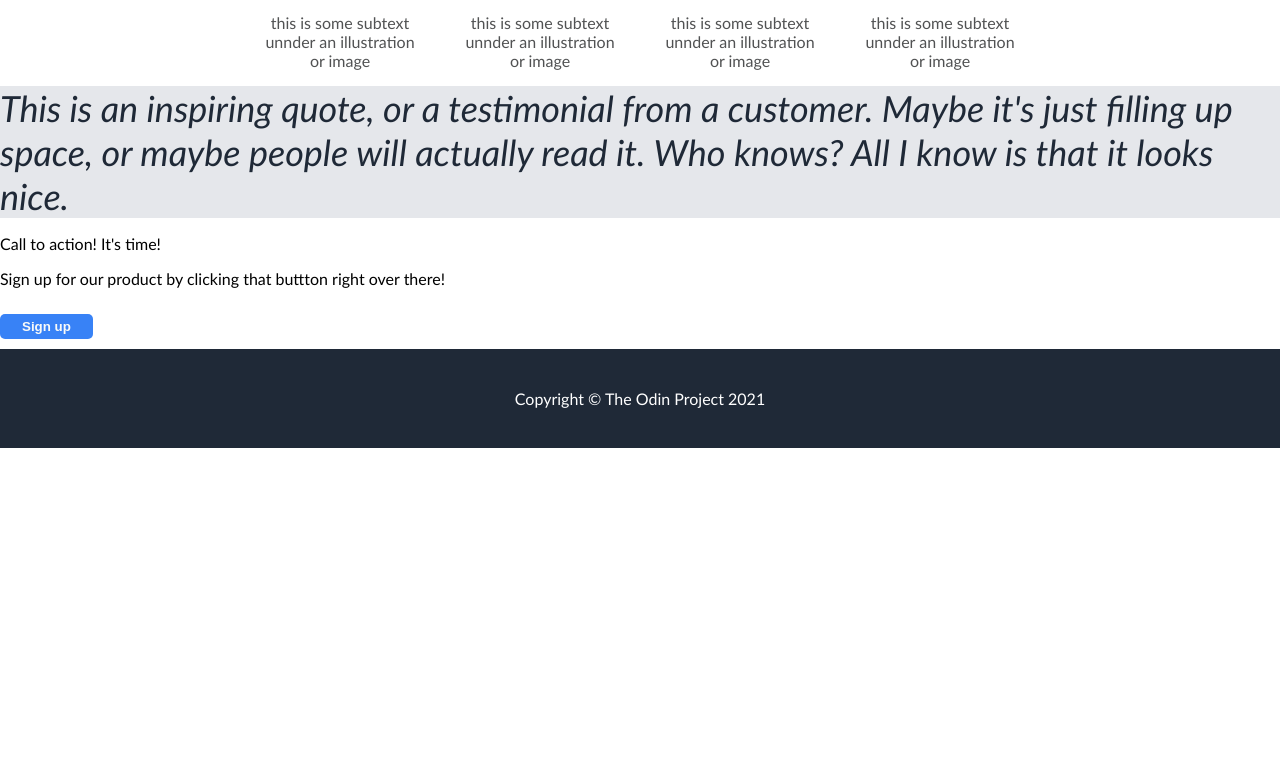
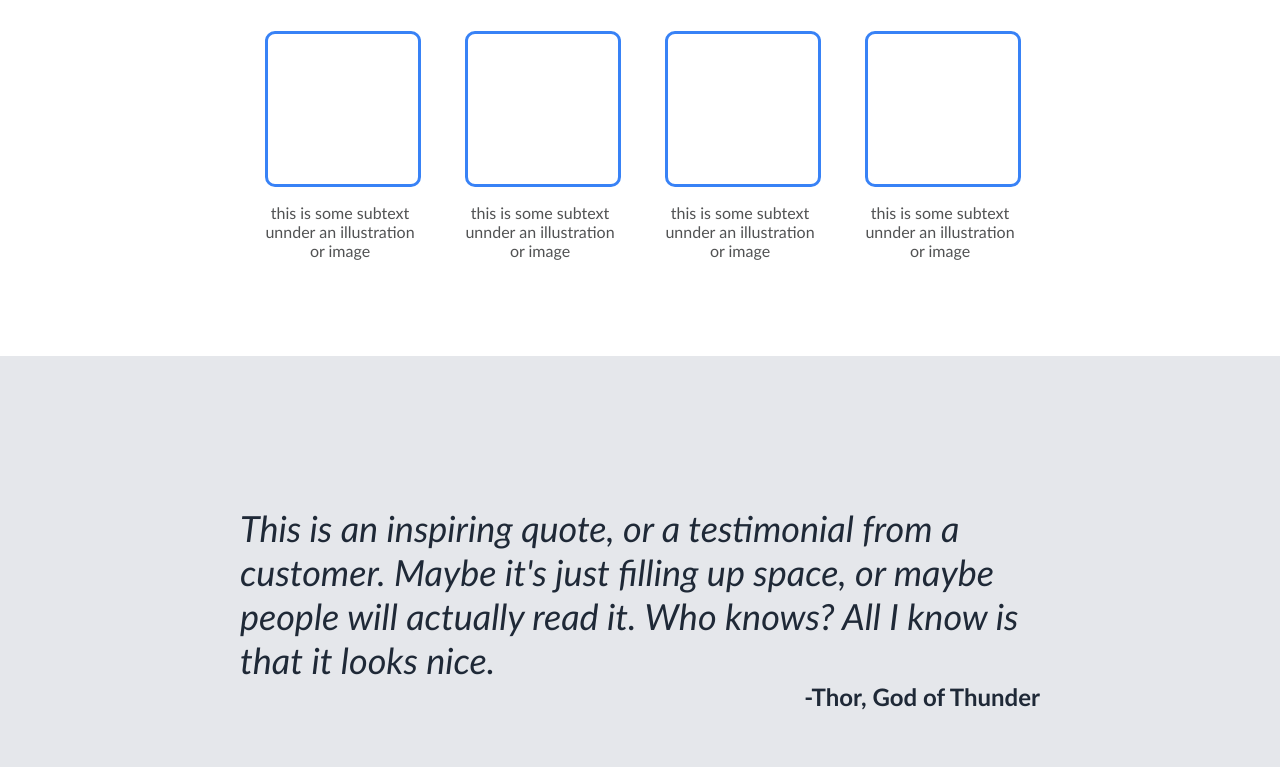
Before and after one commit to Atubak/landing-page, a plain HTML site: page index.html in a window 1280 px wide. Shown: the part 724-1491 px from the top of the page. Before the commit the page ends 1172 px from the top, so only its background shows below. Drawn offline with Linux system fonts and the light colour scheme.

Commit message:
finished page

```diff
--- a/index.html
+++ b/index.html
@@ -27,7 +27,7 @@
                 <p id="hero-header">This website is awesome</p>
                 <p id="hero-text">This website has some subtext that goes here under the main title. It's a smaller font and the color is lower contrast.</p>
 
-                <button>Sign up</button>
+                <button type="button">Sign up</button>
 
             </div>
             <div class="hero-image">This is a placeholder for an image</div>
@@ -62,16 +62,18 @@
 
         <div class="quote">
             <div class="quote-text">This is an inspiring quote, or a testimonial from a customer. Maybe it's just filling up space, or maybe people will actually read it. Who knows? All I know is that it looks nice.</div>
+
+            <div class="quote-name">-Thor, God of Thunder</div>
         </div>
 
         <div class="call">
             <div class="blue-area">
                 <div class="blue-area-text">
-                    <p>Call to action! It's time!</p>
-                    <p>Sign up for our product by clicking that buttton right over there!</p>
+                    <p id="batheader">Call to action! It's time!</p>
+                    <p id="battext">Sign up for our product by clicking that buttton right over there!</p>
                 </div>
                 <div class="blue-area-button">
-                    <button>Sign up</button>
+                    <button type="button">Sign up</button>
                 </div>
             </div>
         </div>
--- a/style.css
+++ b/style.css
@@ -75,7 +75,7 @@ button {
     justify-content: center;
     gap: 40px;
     background-color: #1f2937;
-    padding: 70px 30px;
+    padding: 100px 30px;
 }
 
 .hero-image {
@@ -90,7 +90,7 @@ button {
 
 .hero-text {
     color:white;
-    width: 500px;
+    width: 450px;
 }
 
 #hero-header {
@@ -112,6 +112,8 @@ button {
 .information {
     display: flex;
     flex-direction: column;
+    padding: 80px;
+    gap: 50px;
 }
 
 .info-header {
@@ -149,6 +151,11 @@ button {
 
 .quote {
     background-color: #e5e7eb;
+    display: flex;
+    flex-direction: column;
+    justify-content: center;
+    align-items: center;
+    padding: 150px;
 }
 
 .quote-text {
@@ -156,4 +163,54 @@ button {
     font-style: italic;
     font-weight: 100;
     color: #1f2937;
+    width: 800px;
 }
+
+.quote-name {
+    font-size: 24px;
+    font-weight:900;
+    color: #1f2937;
+    text-align: right;
+    width: 800px;
+}
+
+
+
+/* call to action section */
+
+.call {
+    height: 400px;
+    display: flex;
+    justify-content: center;
+    align-items: center;
+}
+
+.blue-area {
+    display: flex;
+    justify-content: space-around;
+    align-items: center;
+    background-color: #3882f6;
+    width: 900px;
+    border-radius: 8px;
+}
+
+.blue-area-text {
+    color: #f9faf8;
+    padding: 30px;
+}
+
+#batheader {
+    font-size: 24px;
+    font-weight: 900;
+    margin: 0px;
+}
+
+#battext {
+    font-weight: 100;
+    margin: 0px;
+}
+
+.blue-area button {
+    border-style: solid;
+    border-width: 2px;
+}
```
